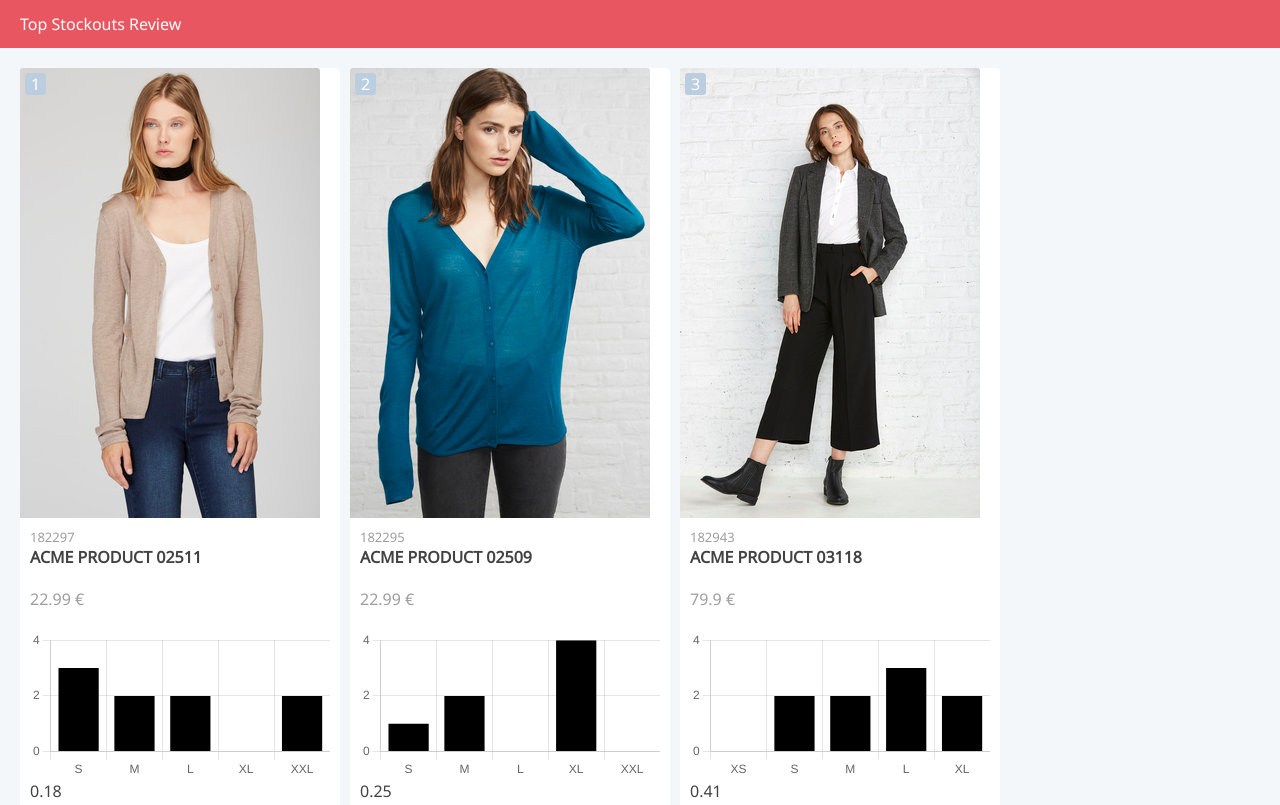
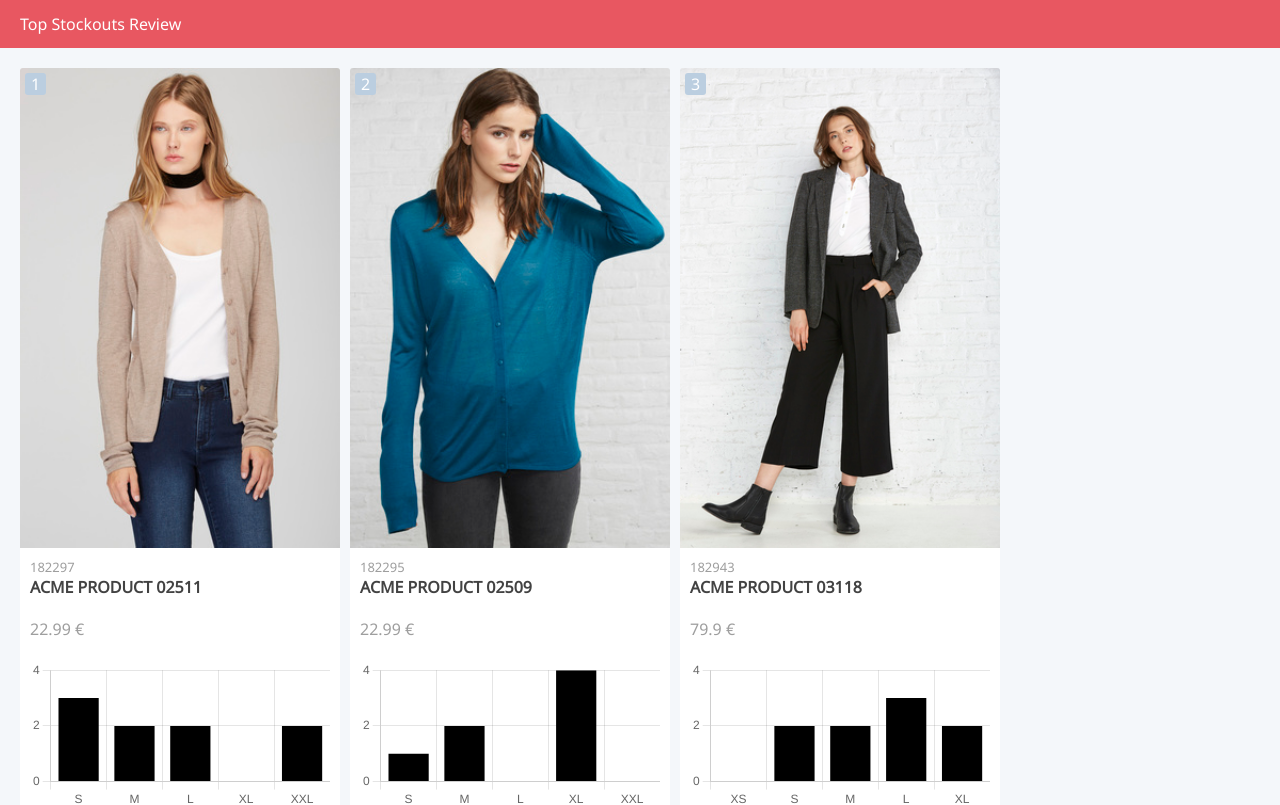
Before and after one commit to mndiaz90/stockouts, a React (Create React App) app: page / in a window 1280 px wide. Shown: the top 805 px of the page. Built offline with nearby package versions, Linux system fonts and the light colour scheme.

Commit message:
Add styles to the Bar Chart in the product card

```diff
--- a/src/components/ProductCard/styles.css
+++ b/src/components/ProductCard/styles.css
@@ -20,6 +20,7 @@
 }
 
 .card__image {
+  width: 100%;
   border-radius: 3px 3px 0 0;
 }
 
@@ -42,6 +43,11 @@
   color: #9e9e9e;
 }
 
+.card-data__chart {
+  width: 100%;
+  height: 150px;
+}
+
 .card-data__coverage {
   text-align: right;
   color: #9e9e9e87;
```
